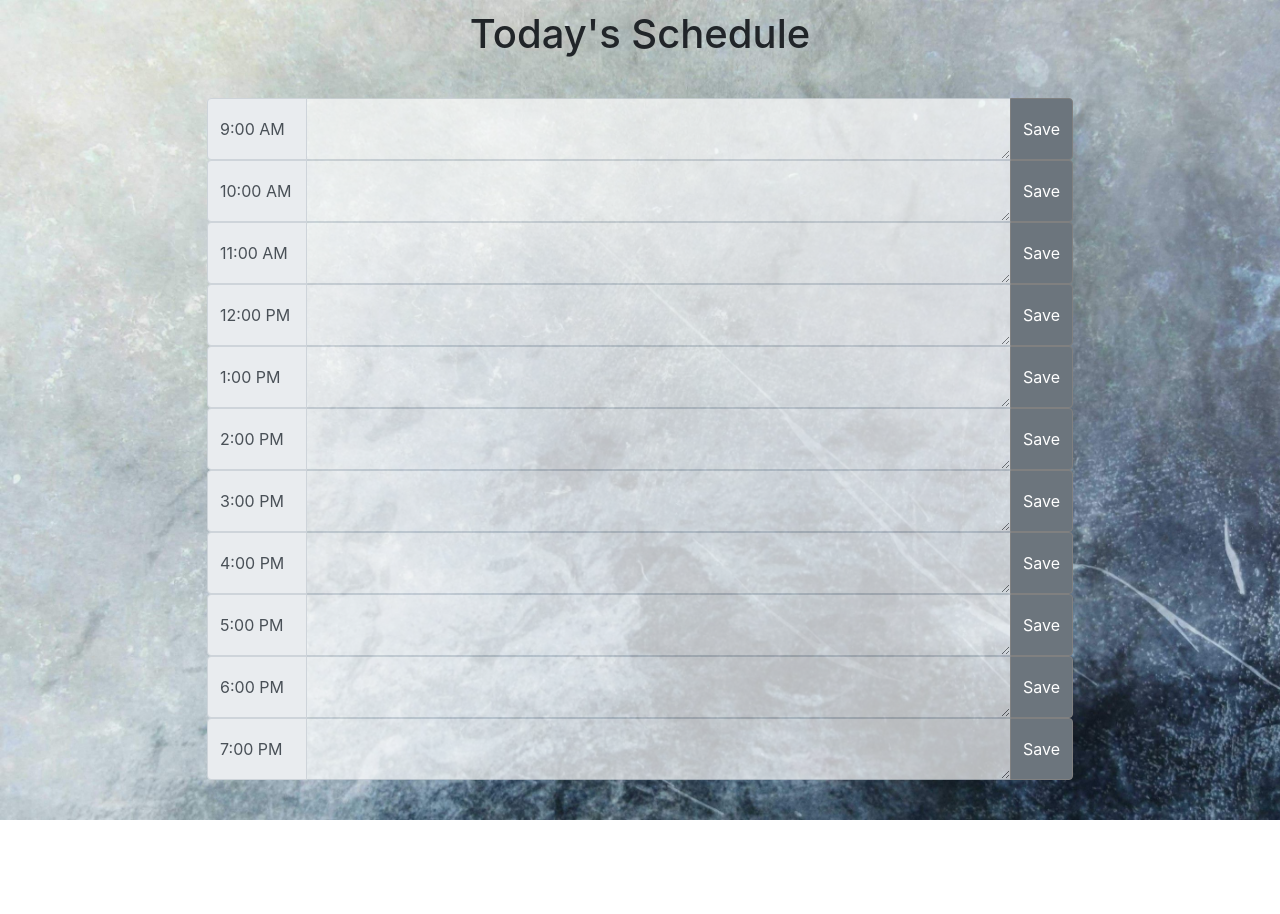
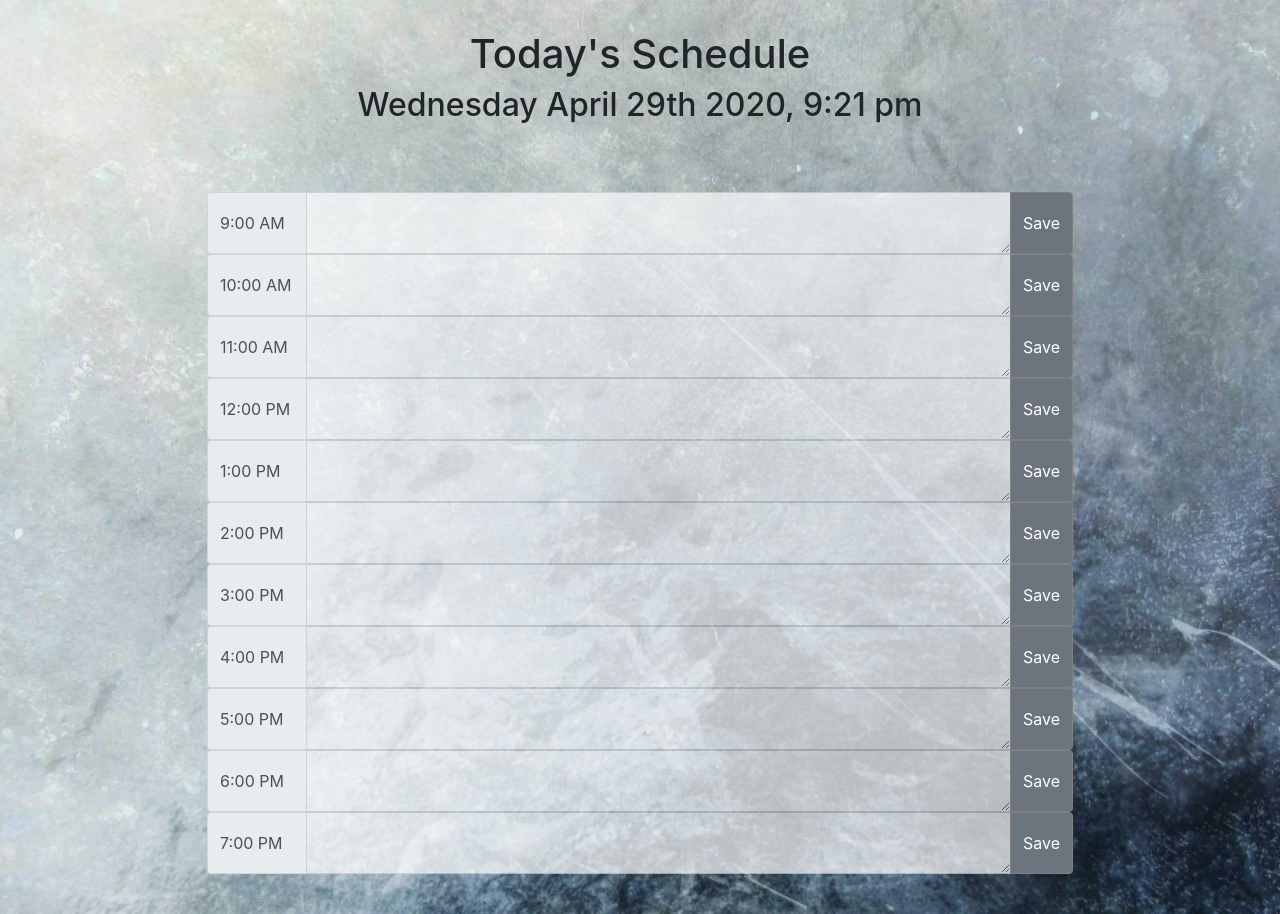
Before and after one commit to Kaleighspurio/day-scheduler, a plain HTML site: page index.html in a window 1280 px wide. Before the commit the page ends 820 px from the top, so only its background shows below. Drawn offline with nearby package versions, Linux system fonts and the light colour scheme.

Commit message:
added the date and time with Moment.js

```diff
--- a/assets/script.js
+++ b/assets/script.js
@@ -1,4 +1,19 @@
 // when the page opens, the date and time are displayed at the top
+var datetime = null,
+        date = null;
+
+var update = function () {
+    date = moment(new Date())
+    datetime.html(date.format('dddd MMMM Do YYYY, h:mm a'));
+};
+
+$(document).ready(function(){
+    datetime = $(".display-date")
+    update();
+    setInterval(update, 1000);
+});
+
+
 // There are textareas where the user can type events for the day
 //      - there is a save button, and a lable with the hour
 //
--- a/assets/style.css
+++ b/assets/style.css
@@ -9,6 +9,7 @@ body {
 
 header {
     margin: 10px auto;
+    padding: 20px;
     text-align: center;
 }
 
--- a/index.html
+++ b/index.html
@@ -11,6 +11,8 @@
 <body>
     <header>
         <h1>Today's Schedule</h1>
+        <h2 class="display-date"></h2>
+        <h2 class="display-day"></h2>
     </header>
     <main class="container">
         <div class="input-group">
@@ -115,6 +117,7 @@
     </main>
 
     <script src="http://code.jquery.com/jquery-3.5.0.min.js" integrity="sha256-xNzN2a4ltkB44Mc/Jz3pT4iU1cmeR0FkXs4pru/JxaQ=" crossorigin="anonymous"></script>
+    <script src="https://cdnjs.cloudflare.com/ajax/libs/moment.js/2.24.0/moment.min.js"></script>
     <script src="assets/script.js"></script>
 </body>
 </html>
```
